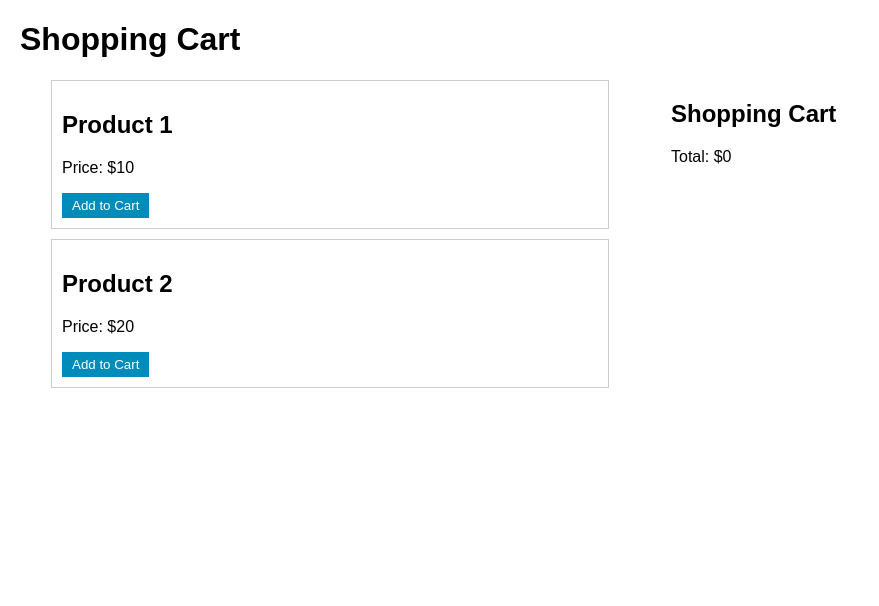
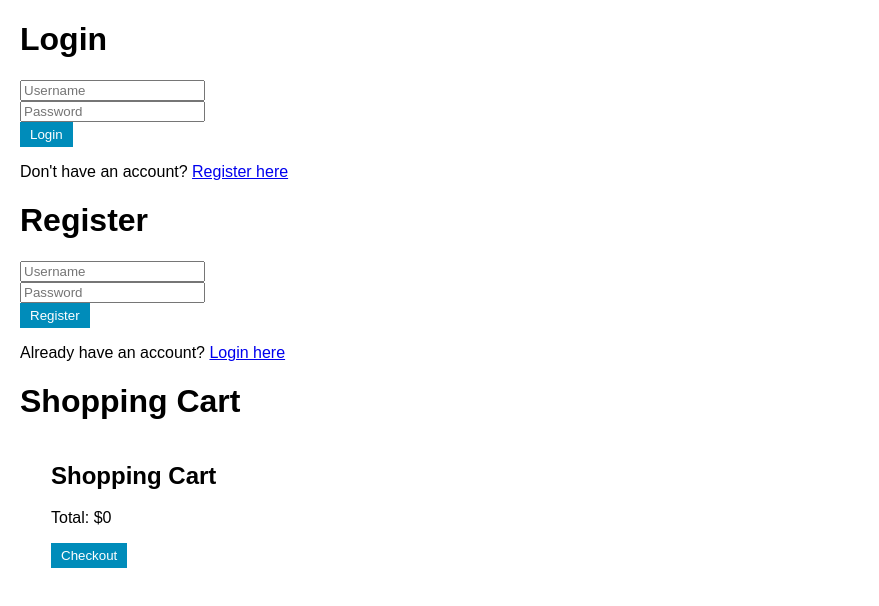
Before and after one commit to KANCHANA-88/Shopping, a plain HTML site: page index.html in a window 1280 px wide. Shown: the whole page, without its empty margins (0-879 px from the left). Drawn offline with Linux system fonts and the light colour scheme.

Commit message:
Update index.html

```diff
--- a/index.html
+++ b/index.html
@@ -7,25 +7,37 @@
     <link rel="stylesheet" href="styles.css">
 </head>
 <body>
-    <h1>Shopping Cart</h1>
-
-    <div class="products">
-        <div class="product">
-            <h2>Product 1</h2>
-            <p>Price: $10</p>
-            <button class="add-to-cart" onclick="addToCart('Product 1', 10)">Add to Cart</button>
-        </div>
-        <div class="product">
-            <h2>Product 2</h2>
-            <p>Price: $20</p>
-            <button class="add-to-cart" onclick="addToCart('Product 2', 20)">Add to Cart</button>
-        </div>
+    <div id="login-section" class="hidden">
+        <h1>Login</h1>
+        <form onsubmit="return login()">
+            <input type="text" id="username" placeholder="Username" required><br>
+            <input type="password" id="password" placeholder="Password" required><br>
+            <button type="submit">Login</button>
+        </form>
+        <p>Don't have an account? <a href="#" onclick="showRegistration()">Register here</a></p>
     </div>
 
-    <div class="cart">
-        <h2>Shopping Cart</h2>
-        <ul id="cart-items"></ul>
-        <p>Total: $<span id="total">0</span></p>
+    <div id="registration-section" class="hidden">
+        <h1>Register</h1>
+        <form onsubmit="return register()">
+            <input type="text" id="regUsername" placeholder="Username" required><br>
+            <input type="password" id="regPassword" placeholder="Password" required><br>
+            <button type="submit">Register</button>
+        </form>
+        <p>Already have an account? <a href="#" onclick="showLogin()">Login here</a></p>
+    </div>
+
+    <div id="main-section" class="hidden">
+        <h1>Shopping Cart</h1>
+
+        <!-- Product list goes here -->
+
+        <div class="cart">
+            <h2>Shopping Cart</h2>
+            <ul id="cart-items"></ul>
+            <p>Total: $<span id="total">0</span></p>
+            <button onclick="checkout()">Checkout</button>
+        </div>
     </div>
 
     <script src="script.js"></script>
```
